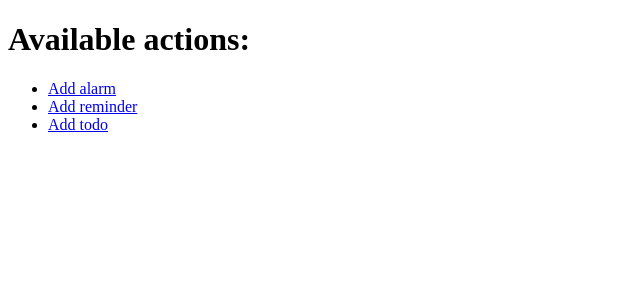
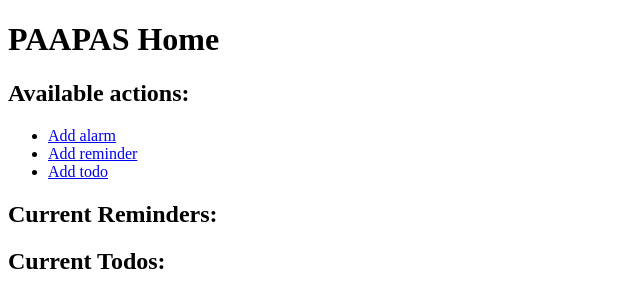
Before and after one commit to adamurish/computer, a Flask app: page / in a window 1280 px wide. Shown: the top 308 px of the page, without its empty margins (0-640 px from the left). Run offline with Flask 2, Linux system fonts and the light colour scheme; data that the repository does not hold is empty.

Commit message:
added display for reminders and todos on homepage

```diff
--- a/home_automation/app/templates/ui_home.html
+++ b/home_automation/app/templates/ui_home.html
@@ -1,9 +1,24 @@
 {% extends 'ui_base.html' %}
-{% block header %} Available actions: {% endblock %}
+{% block header %} PAAPAS Home {% endblock %}
 {% block body %}
+<h2> Available actions: </h2>
 <ul>
 {% for option in options %}
     <li> <a href="{{ url_for('ui.add', add_type=option) }}"> Add {{ option }} </a> </li>
 {% endfor %}
 </ul>
+
+<h2> Current Reminders: </h2>
+<ul>
+{% for reminder in reminders %}
+    <li> {% for field in options['reminder'] %} {{ reminder['labels'][field] }} : {{ reminder[field] }} <br> {% endfor %}</li>
+{% endfor %}
+</ul>
+
+<h2> Current Todos: </h2>
+<ul>
+{% for todo in todos %}
+    <li> {% for field in options['todo'] %} {{ todo['labels'][field] }} : {{ todo[field] }} <br> {% endfor %}</li>
+{% endfor %}
+</ul>
 {% endblock %}
--- a/home_automation/app/views.py
+++ b/home_automation/app/views.py
@@ -21,9 +21,21 @@ def add_to_db(collection, content):
     db.get_collection(collection).insert_one(content)
 
 
+def get_from_db(collection, filter=None):
+    db = get_db().get_database('home_automation')
+    ret = []
+    for entry in db.get_collection(collection).find(filter):
+        entry['labels'] = {}
+        for field in options[collection]:
+            entry['labels'][field] = str.capitalize(field)
+        ret.append(entry)
+    return ret
+
+
 @bp_ui.route('/')
 def home():
-    return render_template('ui_home.html', options=options)
+    print(get_from_db('reminder'))
+    return render_template('ui_home.html', options=options, reminders=get_from_db('reminder'), todos=get_from_db('todo'))
 
 
 @bp_ui.route('/add/<add_type>', methods=('GET', 'POST'))
```
